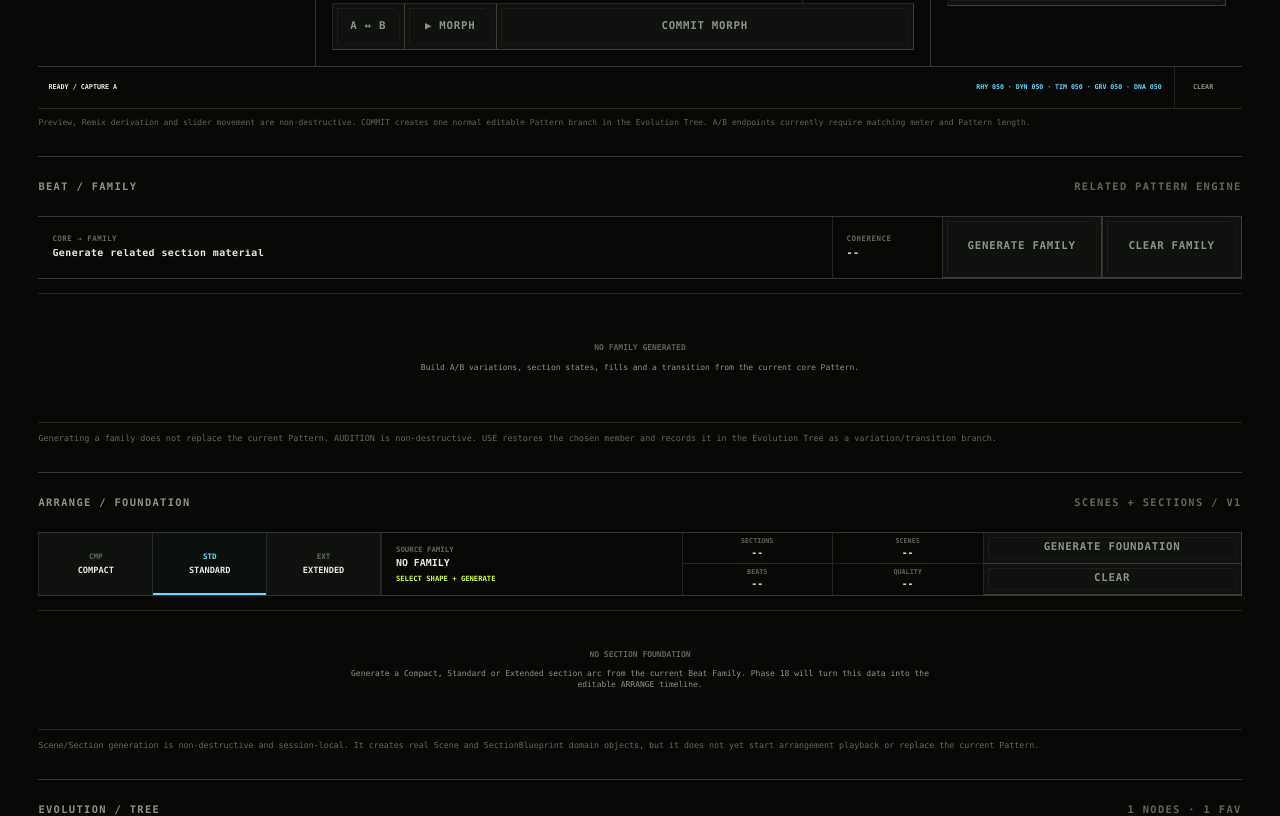
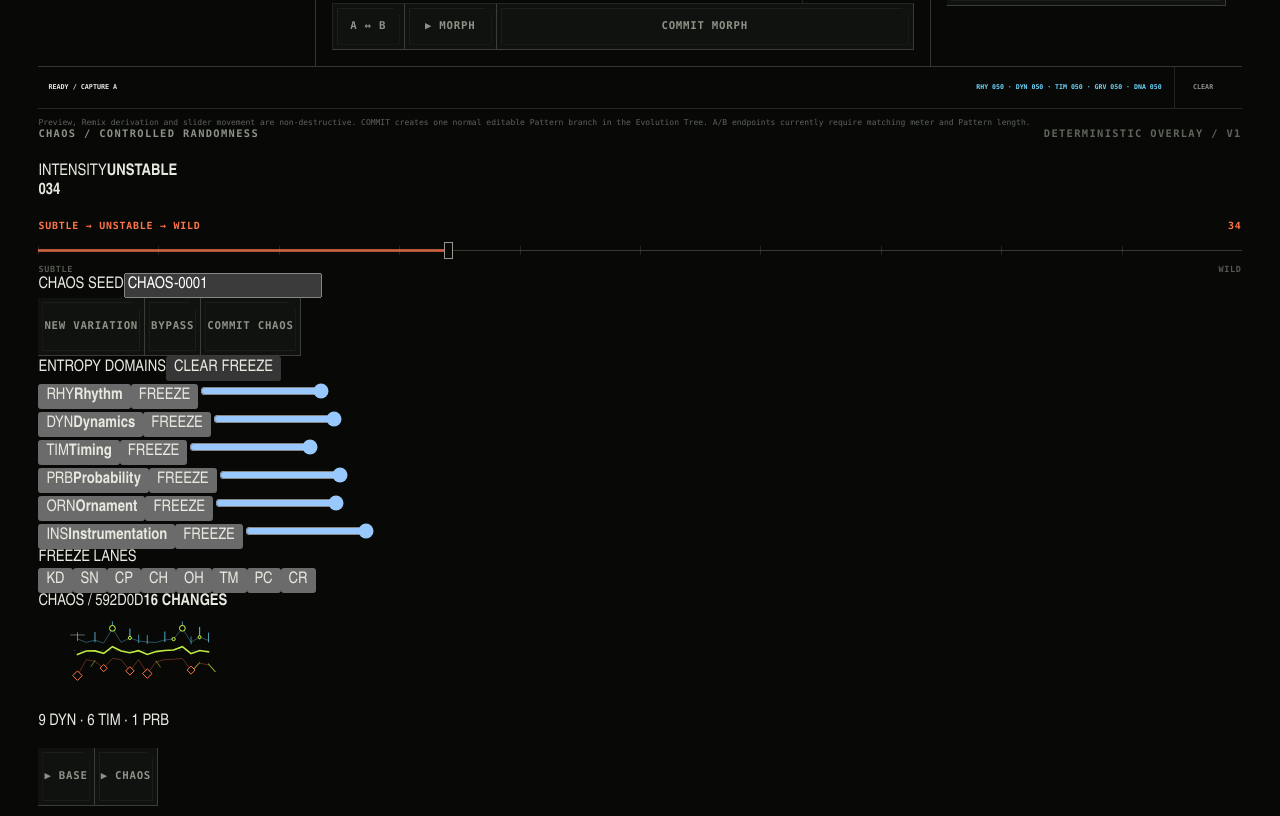
Before and after one commit to thiepn/synth, a React (Vite) app: page / in a window 1280 px wide. Shown: the part 2640-3456 px from the top of the page. Built offline with nearby package versions, Linux system fonts and the light colour scheme.

Commit message:
feat(chaos): wire Chaos into CREATE

```diff
--- a/src/ui/surfaces/CreateSurface.tsx
+++ b/src/ui/surfaces/CreateSurface.tsx
@@ -48,6 +48,7 @@ import { BeatFamilyPanel } from "../family/BeatFamilyPanel";
 import { ArrangeFoundationPanel } from "../arrange/ArrangeFoundationPanel";
 import { StyleDNAPanel } from "../style/StyleDNAPanel";
 import { BeatMorphPanel } from "../morph/BeatMorphPanel";
+import { ChaosPanel } from "../chaos/ChaosPanel";
 import {
   BeatReactor,
   GrooveField,
@@ -927,6 +928,11 @@ export function CreateSurface() {
         bpm={transport.bpm}
       />
 
+      <ChaosPanel
+        pattern={sequencer.pattern}
+        bpm={transport.bpm}
+      />
+
       <BeatFamilyPanel
         onGenerate={generateCurrentFamily}
         generationError={familyError}
```
